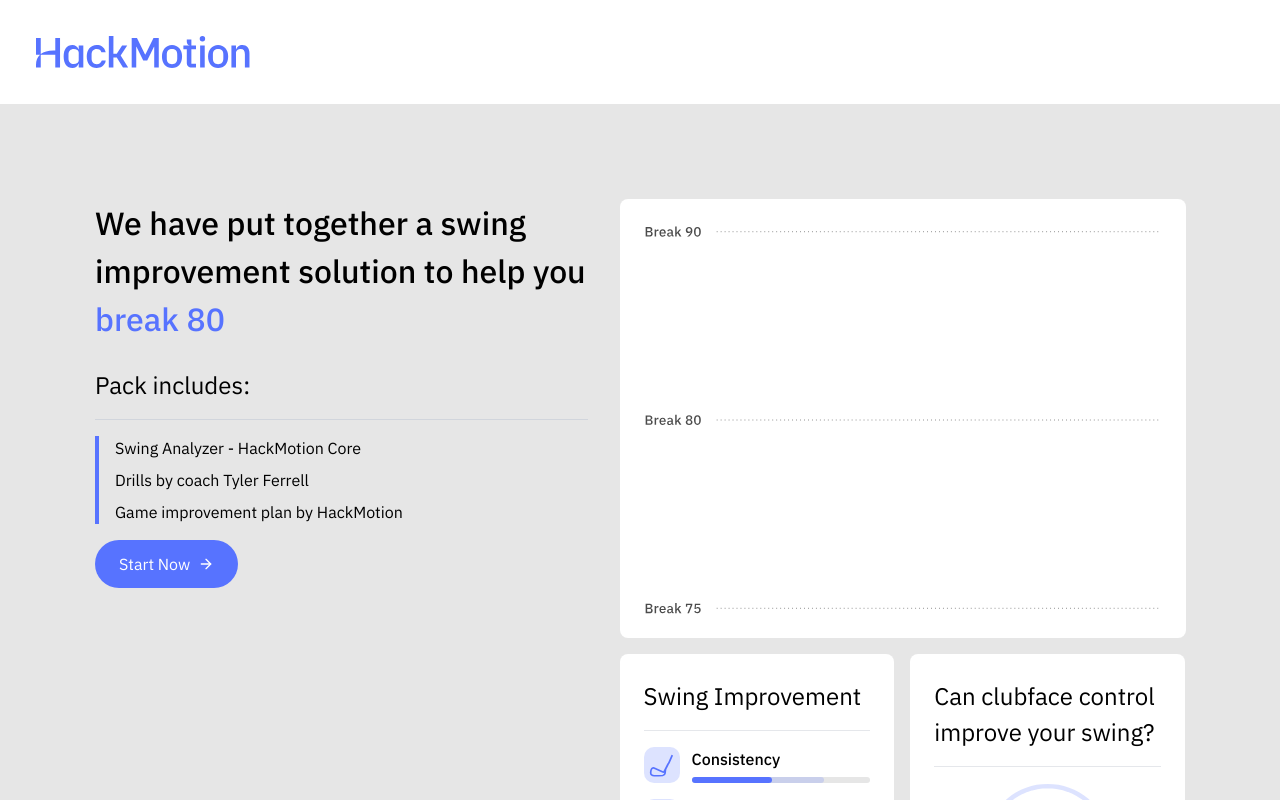
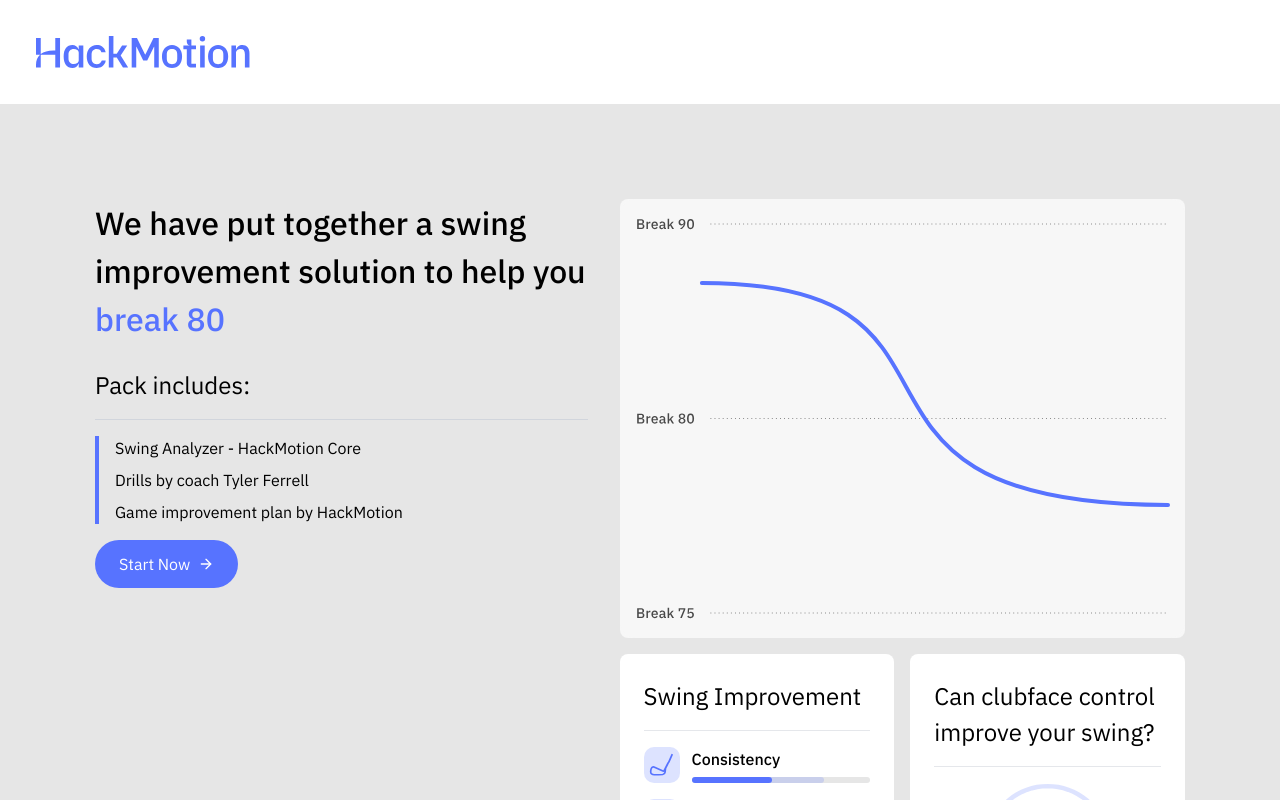
Before and after one commit to ntimaks/hack_motion, a Next.js app: page / in a window 1280 px wide. Shown: the top 800 px of the page. Built offline with nearby package versions, Linux system fonts and the light colour scheme.

Commit message:
added fake graph

```diff
--- a/components/chartCard.tsx
+++ b/components/chartCard.tsx
@@ -1,6 +1,6 @@
 export default function ChartCard() {
     return (
-        <div className="bg-white rounded-[8px] p-6 pb-8 w-[566px] h-[439px]">
+        <div className="rounded-[8px] bg-[#F7F7F7] w-full  ">
             <div className="flex justify-center">
                 <img src="/Graph.svg" alt="Chart" className="w-full h-auto" />
             </div>
```
Also changed, not shown: public/Graph.svg.
